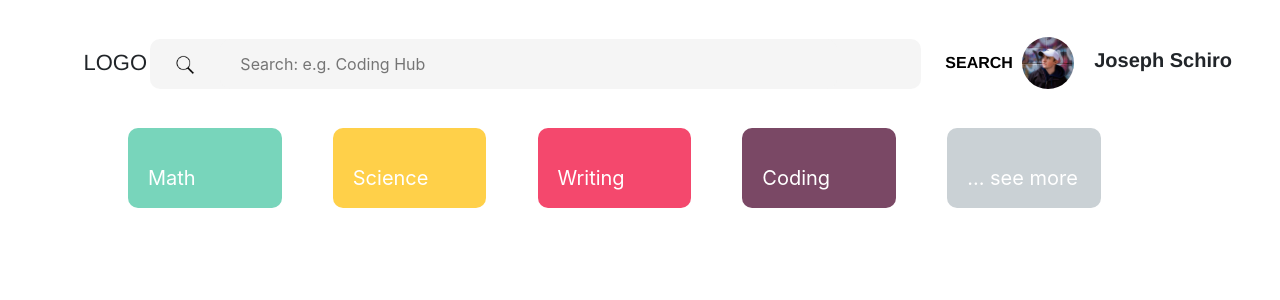
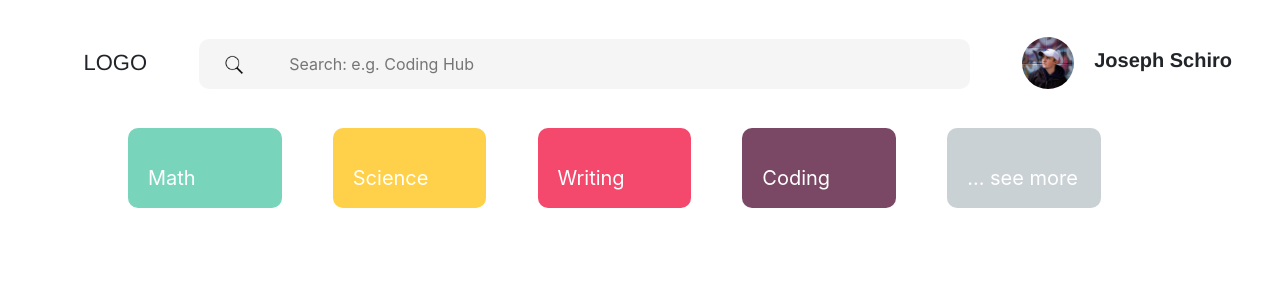
Before and after one commit to coding-hub-org/club-hub-F2020, a React (Create React App) app: page / in a window 1280 px wide. Shown: the top 300 px of the page. Built offline with nearby package versions, Linux system fonts and the light colour scheme.

Commit message:
Added Categories Panel

```diff
--- a/src/components/Navbar.js
+++ b/src/components/Navbar.js
@@ -15,12 +15,9 @@ function NavBar() {
 
     <p className="logo">LOGO</p>
 
-    <div className="middle">
-      <div className="searchBar">
-        <img class="searchIcon" src={searchIcon} alt="SrIc" width="20"></img>
-        <input class="searchInput" type="text" placeholder="Search: e.g. Coding Hub" width="500"></input>
-      </div>
-      <button className="searchButton" className="searchButton" type="submit">SEARCH</button>
+    <div className="searchBar">
+      <img class="searchIcon" src={searchIcon} alt="SrIc" width="20"></img>
+      <input class="searchInput" type="text" placeholder="Search: e.g. Coding Hub" width="500"></input>
     </div>
 
     <div class="profilePicture">
```
